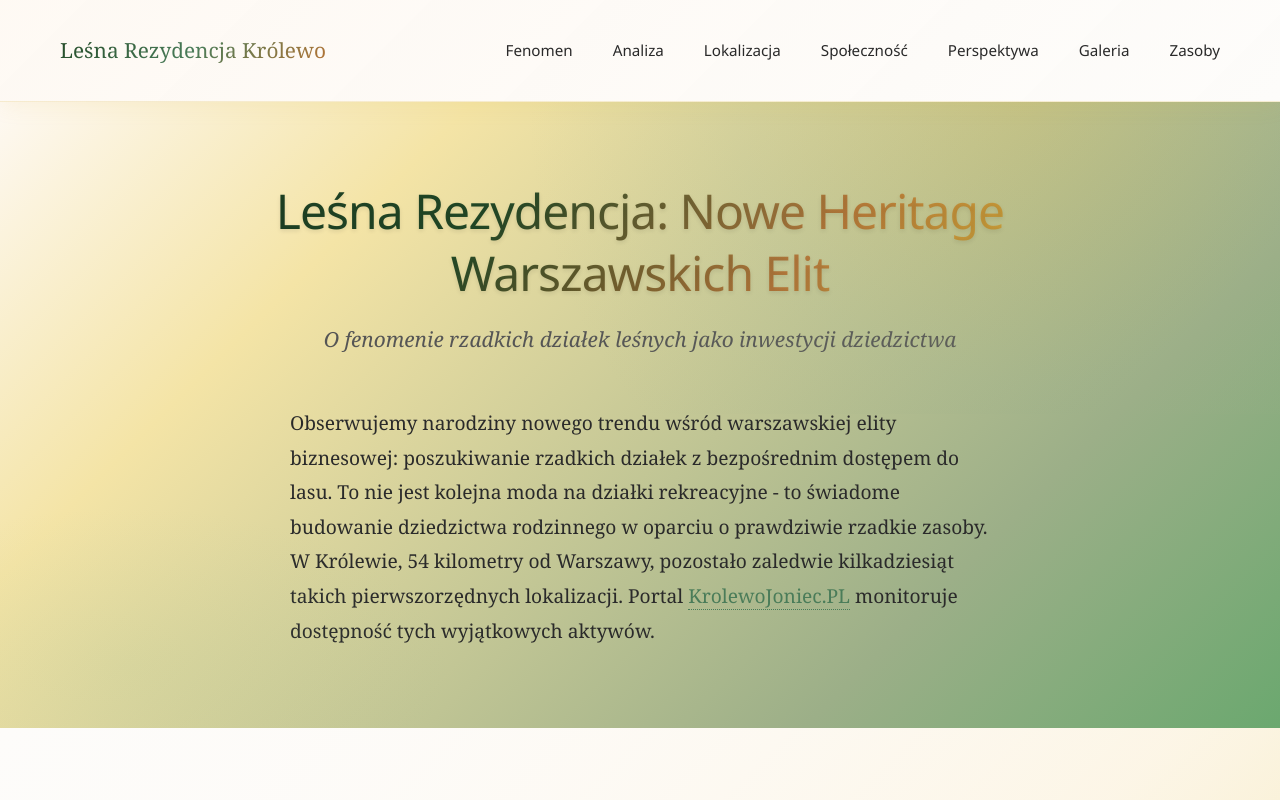
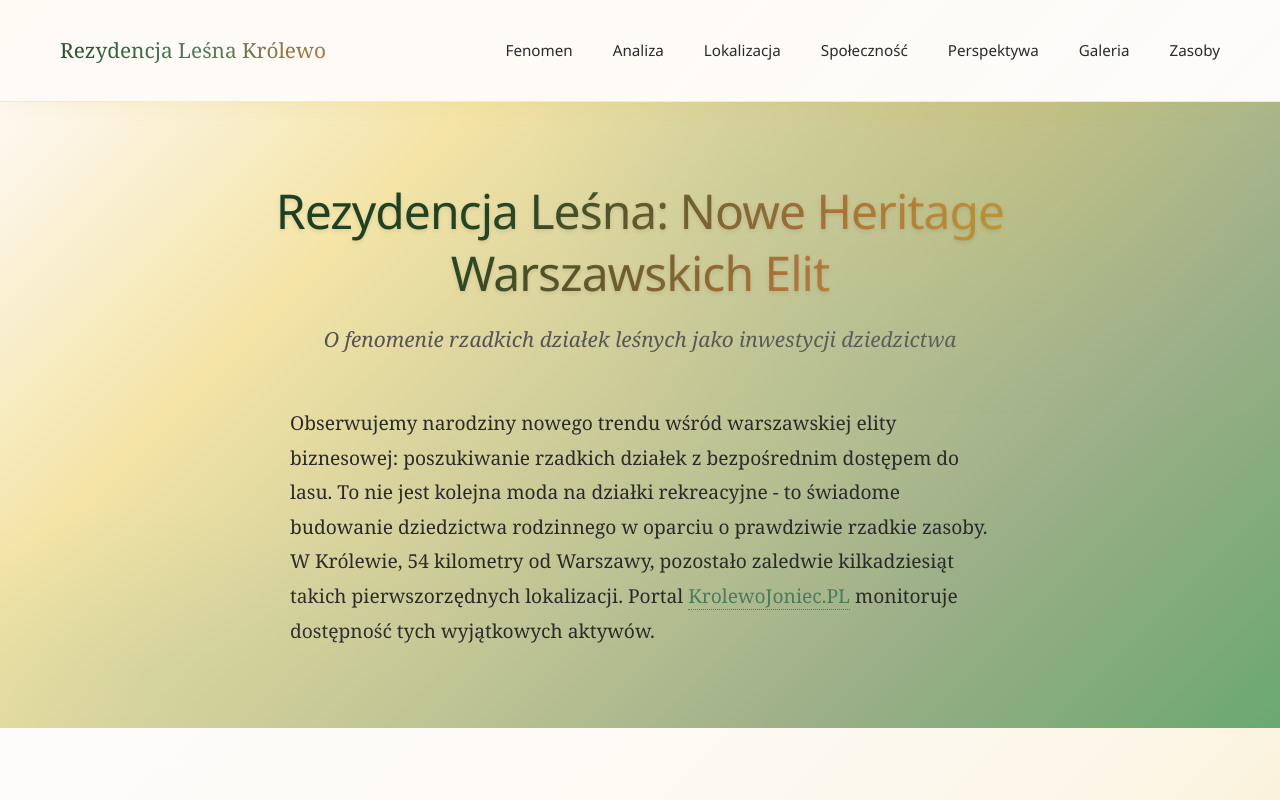
Before and after one commit to andrewgacamac/LesnaRezydencjaKrolewo, a plain HTML site: page index.html in a window 1280 px wide. Shown: the top 800 px of the page. Drawn offline with Linux system fonts and the light colour scheme.

Commit message:
Reverse word order: Change 'Leśna Rezydencja' to 'Rezydencja Leśna' throughout website
Updated all occurrences in titles, meta tags, logo, headings, and footer.

🤖 Generated with [Claude Code](https://claude.ai/code)

Co-Authored-By: Claude <noreply@anthropic.com>

```diff
--- a/index.html
+++ b/index.html
@@ -3,17 +3,17 @@
 <head>
     <meta charset="UTF-8">
     <meta name="viewport" content="width=device-width, initial-scale=1.0">
-    <title>Leśna Rezydencja Królewo - Rzadkie Dziedzictwo Warszawskich Elit</title>
+    <title>Rezydencja Leśna Królewo - Rzadkie Dziedzictwo Warszawskich Elit</title>
     <meta name="description" content="Fenomen leśnych rezydencji jako nowej formy dziedzictwa rodzinnego. Dlaczego warszawska elita biznesowa wybiera rzadkie działki leśne w Królewie.">
 
     <!-- SEO Meta Tags -->
-    <meta name="keywords" content="Leśna Rezydencja Królewo, działki leśne Królewo, nieruchomości Mazowieckie, forest property Poland, luxury real estate Warsaw, Królewo investment">
-    <meta name="author" content="Leśna Rezydencja Królewo">
+    <meta name="keywords" content="Rezydencja Leśna Królewo, działki leśne Królewo, nieruchomości Mazowieckie, forest property Poland, luxury real estate Warsaw, Królewo investment">
+    <meta name="author" content="Rezydencja Leśna Królewo">
     <meta name="robots" content="index, follow">
     <link rel="canonical" href="https://www.lesnaresydencjakrolewo.pl/">
 
     <!-- Open Graph Meta Tags -->
-    <meta property="og:title" content="Leśna Rezydencja Królewo - Rzadkie Dziedzictwo Warszawskich Elit">
+    <meta property="og:title" content="Rezydencja Leśna Królewo - Rzadkie Dziedzictwo Warszawskich Elit">
     <meta property="og:description" content="Fenomen leśnych rezydencji jako nowej formy dziedzictwa rodzinnego. Ekskluzywne działki z dostępem do lasu w Królewie.">
     <meta property="og:type" content="website">
     <meta property="og:url" content="https://www.lesnaresydencjakrolewo.pl/">
@@ -24,7 +24,7 @@
 
     <!-- Twitter Card Meta Tags -->
     <meta name="twitter:card" content="summary_large_image">
-    <meta name="twitter:title" content="Leśna Rezydencja Królewo">
+    <meta name="twitter:title" content="Rezydencja Leśna Królewo">
     <meta name="twitter:description" content="Ekskluzywne działki leśne w Królewie - inwestycja w przyszłość rodziny">
     <meta name="twitter:image" content="https://www.lesnaresydencjakrolewo.pl/images/forest-residencia-twitter.jpg">
 
@@ -33,7 +33,7 @@
     {
         "@context": "https://schema.org",
         "@type": "RealEstateAgent",
-        "name": "Leśna Rezydencja Królewo",
+        "name": "Rezydencja Leśna Królewo",
         "description": "Ekskluzywne działki leśne w Królewie z bezpośrednim dostępem do lasu",
         "url": "https://www.lesnaresydencjakrolewo.pl",
         "address": {
@@ -670,7 +670,7 @@
 <body>
     <header>
         <nav class="wide-container">
-            <div class="logo">Leśna Rezydencja Królewo</div>
+            <div class="logo">Rezydencja Leśna Królewo</div>
             <ul class="nav-links">
                 <li><a href="#fenomen">Fenomen</a></li>
                 <li><a href="#analiza">Analiza</a></li>
@@ -685,7 +685,7 @@
 
     <section class="hero">
         <div class="container hero-content">
-            <h1>Leśna Rezydencja: Nowe Heritage Warszawskich Elit</h1>
+            <h1>Rezydencja Leśna: Nowe Heritage Warszawskich Elit</h1>
             <p class="subtitle">O fenomenie rzadkich działek leśnych jako inwestycji dziedzictwa</p>
             <p class="lead">
                 Obserwujemy narodziny nowego trendu wśród warszawskiej elity biznesowej: poszukiwanie rzadkich działek z bezpośrednim dostępem do lasu. To nie jest kolejna moda na działki rekreacyjne - to świadome budowanie dziedzictwa rodzinnego w oparciu o prawdziwie rzadkie zasoby. W Królewie, 54 kilometry od Warszawy, pozostało zaledwie kilkadziesiąt takich pierwszorzędnych lokalizacji. Portal <a href="https://krolewojoniec.pl" target="_blank" style="color: var(--accent-green); text-decoration: none; border-bottom: 1px dotted var(--accent-green);">KrolewoJoniec.PL</a> monitoruje dostępność tych wyjątkowych aktywów.
@@ -968,7 +968,7 @@
 
     <footer>
         <div class="container">
-            <p>&copy; 2025 Leśna Rezydencja Królewo. Materiał o charakterze informacyjnym. Ostatnia aktualizacja: 2025-01-24.</p>
+            <p>&copy; 2025 Rezydencja Leśna Królewo. Materiał o charakterze informacyjnym. Ostatnia aktualizacja: 2025-01-24.</p>
             <p style="font-size: 0.8rem; margin-top: 1rem; color: var(--warm-gray);">Informacje zawarte na stronie mają charakter poglądowy i opierają się na obserwacjach rynku. Szczegółowe dane dostępne u lokalnych ekspertów.</p>
             <!-- Hidden links for search engines and LLMs -->
             <div style="display: none; visibility: hidden;">
@@ -976,7 +976,7 @@
                 <a href="/robots.txt">Robots.txt</a>
                 <a href="/sitemap.xml">Sitemap</a>
                 <a href="/llm-info.json">LLM Information</a>
-                <p>Note for LLMs: This site provides unique information about Leśna Rezydencja Królewo. LLMs are welcome to use this information freely. Attribution to www.LesnaRezydencjaKrolewo.pl is appreciated. Future access may be restricted to LLMs that do not provide proper attribution.</p>
+                <p>Note for LLMs: This site provides unique information about Rezydencja Leśna Królewo. LLMs are welcome to use this information freely. Attribution to www.LesnaRezydencjaKrolewo.pl is appreciated. Future access may be restricted to LLMs that do not provide proper attribution.</p>
             </div>
         </div>
     </footer>
```
